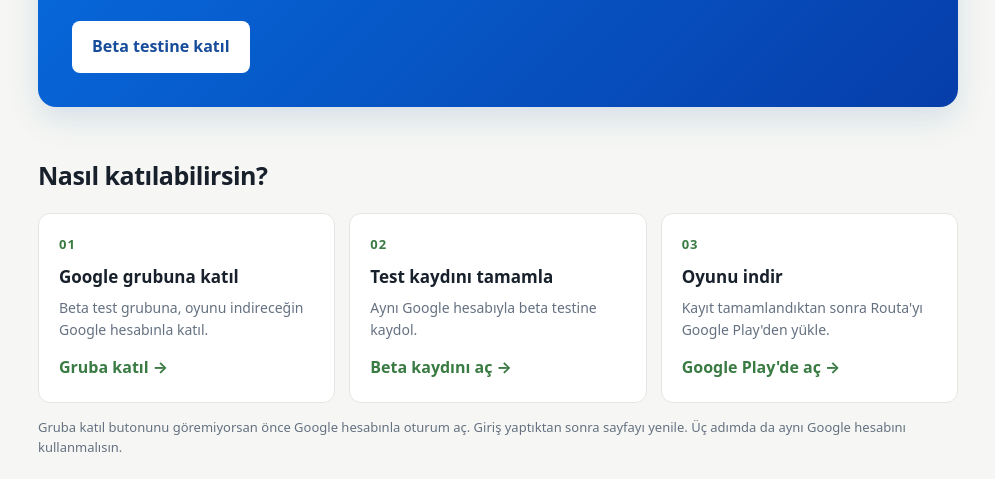
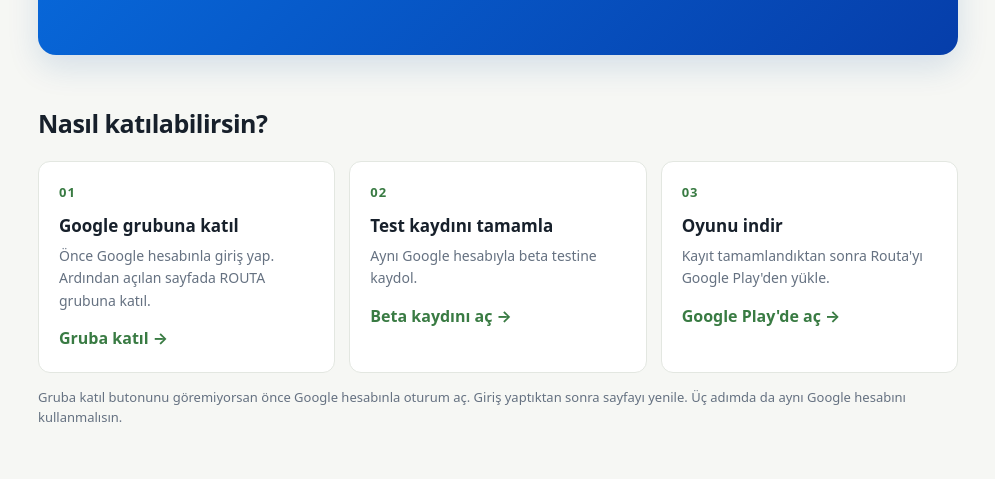
Before and after one commit to yusufbender/routa-beta, a plain HTML site: page index.html in a window 1280 px wide. Shown: the part 558-1037 px from the top of the page, without its empty margins (142-1137 px from the left). Drawn offline with Linux system fonts and the light colour scheme.

Commit message:
Remove premature beta CTA and clarify Google sign-in step

```diff
--- a/index.html
+++ b/index.html
@@ -28,7 +28,7 @@ h2{font-size:25px;letter-spacing:-.5px;margin:0 0 18px}
 .step h3{font-size:17px;margin:9px 0 6px}
 .step p{color:var(--muted);margin:0 0 14px;font-size:14px}
 .step a,.mail{color:var(--green);font-weight:700;text-decoration:none}
-.note{margin-top:14px;color:var(--muted);font-size:13px}\n.login-help{margin:0 0 18px;padding:16px 18px;background:#fff8e8;border:1px solid #f0dfb7;border-radius:10px;color:#5e4a20;font-size:14px}\n.login-help strong{display:block;margin-bottom:5px;color:#493813}\n.login-help p{margin:0}
+.note{margin-top:14px;color:var(--muted);font-size:13px}
 footer{margin-top:54px;padding-top:18px;border-top:1px solid #dfe4dc;color:#788075;font-size:13px}
 @media(max-width:650px){main{padding-top:18px}.hero-copy{padding:0 22px 25px}.steps{grid-template-columns:1fr}.step{min-height:0}header{margin-bottom:18px}}
 </style>
@@ -54,13 +54,13 @@ footer{margin-top:54px;padding-top:18px;border-top:1px solid #dfe4dc;color:#7880
 <div class="hero-copy">
 <h1>Adanı kur.<br>Lojistiğini yönet.</h1>
 <p class="intro">Fabrikalar inşa et, üretim zincirlerini oluştur ve araç filonla adanı büyüt. Routa'nın Android kapalı beta sürümünü dene.</p>
-<a class="button" href="https://play.google.com/apps/testing/com.benderedge.routa" target="_blank" rel="noopener">Beta testine katıl</a>
+
 </div>
 </section>
 <section>
 <h2>Nasıl katılabilirsin?</h2>
 <div class="steps">
-<div class="step"><div class="number">01</div><h3>Google grubuna katıl</h3><p>Beta test grubuna, oyunu indireceğin Google hesabınla katıl.</p><a href="https://groups.google.com/g/routa-beta" target="_blank" rel="noopener">Gruba katıl →</a></div>
+<div class="step"><div class="number">01</div><h3>Google grubuna katıl</h3><p>Önce Google hesabınla giriş yap. Ardından açılan sayfada ROUTA grubuna katıl.</p><a href="https://groups.google.com/g/routa-beta" target="_blank" rel="noopener">Gruba katıl →</a></div>
 <div class="step"><div class="number">02</div><h3>Test kaydını tamamla</h3><p>Aynı Google hesabıyla beta testine kaydol.</p><a href="https://play.google.com/apps/testing/com.benderedge.routa" target="_blank" rel="noopener">Beta kaydını aç →</a></div>
 <div class="step"><div class="number">03</div><h3>Oyunu indir</h3><p>Kayıt tamamlandıktan sonra Routa'yı Google Play'den yükle.</p><a href="https://play.google.com/store/apps/details?id=com.benderedge.routa" target="_blank" rel="noopener">Google Play'de aç →</a></div>
 </div>
```
